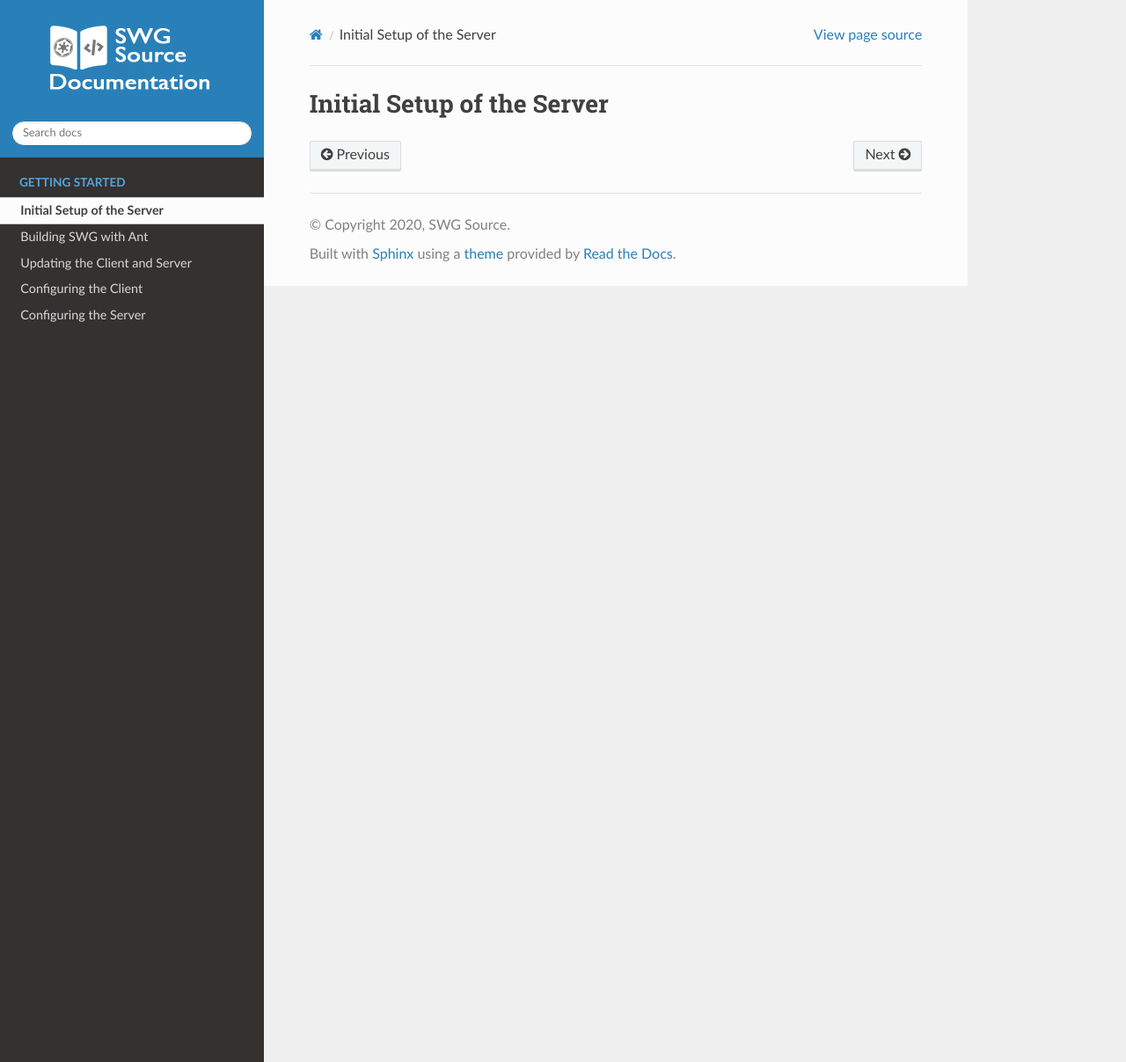
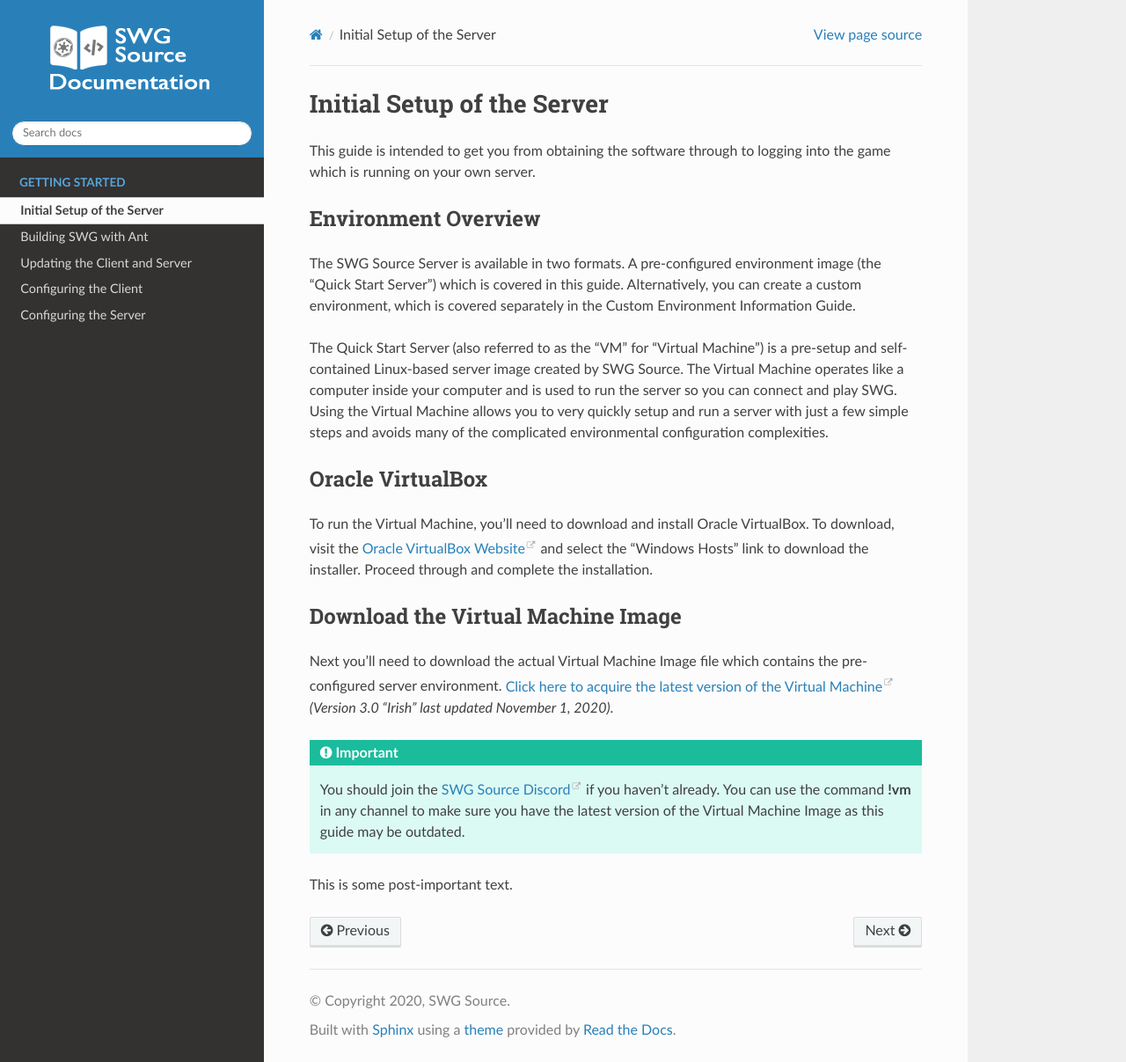
Before and after one commit to AconiteX/docs, a Sphinx documentation site: the page built from docs/getting-started/initial-setup.rst, in a window 1280 px wide and 1207 px high. Shown: the whole window at 88% size. Built offline with Sphinx 7.4.7 and the Read the Docs theme 2.0.0, drawn with Linux system fonts in a browser that asks for light colours; pages that are not in the unit, such as notebooks, are missing from menus.

Commit message:
Update initial-setup.rst

```diff
--- a/docs/getting-started/initial-setup.rst
+++ b/docs/getting-started/initial-setup.rst
@@ -1,2 +1,23 @@
 Initial Setup of the Server
 ======================================
+
+This guide is intended to get you from obtaining the software through to logging into the game which is running on your own server.
+
+Environment Overview
+--------------------------------------
+The SWG Source Server is available in two formats. A pre-configured environment image (the "Quick Start Server") which is covered in this guide. Alternatively, you can create a custom environment, which is covered separately in the Custom Environment Information Guide.
+
+The Quick Start Server (also referred to as the "VM" for "Virtual Machine") is a pre-setup and self-contained Linux-based server image created by SWG Source. The Virtual Machine operates like a computer inside your computer and is used to run the server so you can connect and play SWG. Using the Virtual Machine allows you to very quickly setup and run a server with just a few simple steps and avoids many of the complicated environmental configuration complexities.
+
+Oracle VirtualBox
+--------------------------------------
+To run the Virtual Machine, you'll need to download and install Oracle VirtualBox. To download, visit the `Oracle VirtualBox Website <https://www.virtualbox.org/wiki/Downloads>`_ and select the "Windows Hosts" link to download the installer. Proceed through and complete the installation.
+
+Download the Virtual Machine Image
+--------------------------------------
+Next you'll need to download the actual Virtual Machine Image file which contains the pre-configured server environment. `Click here to acquire the latest version of the Virtual Machine <https://drive.google.com/file/d/18e07y-Hry2boaOTy8vROezISGekDluji/view?usp=sharing>`_ *(Version 3.0 "Irish" last updated November 1, 2020)*.
+
+.. IMPORTANT::
+   You should join the `SWG Source Discord <https://discord.gg/Va8e6n8>`_ if you haven't already. You can use the command **!vm** in any channel to make sure you have the latest version of the Virtual Machine Image as this guide may be outdated.
+
+This is some post-important text.
```
